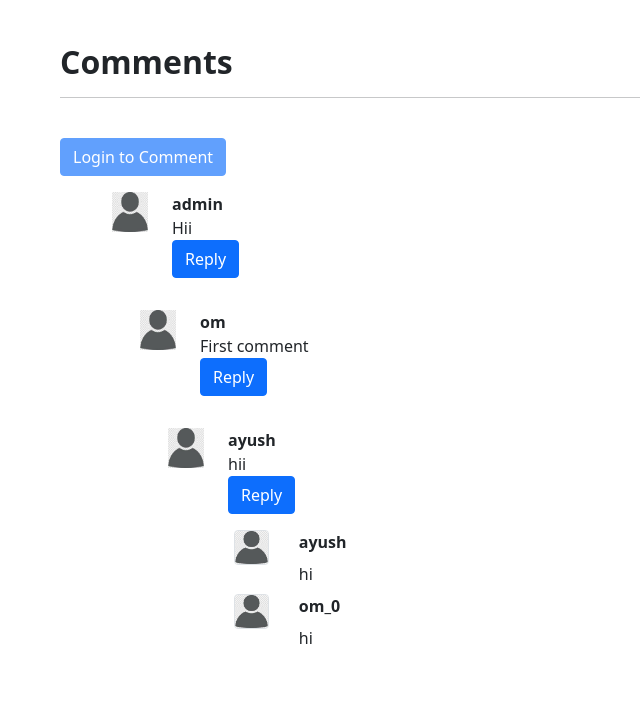
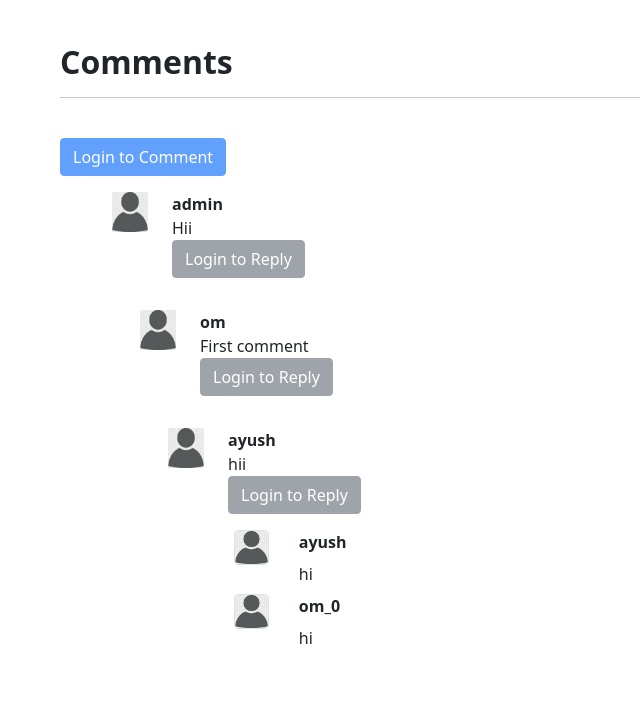
Before and after one commit to ayushagarwal210/dailyneeds, a Django app: a page that uses home/templates/home/item.html in a window 1280 px wide. Shown: the part 1090-1803 px from the top of the page, without its empty margins (0-640 px from the left). Run offline with Django 3.2, Linux system fonts and the light colour scheme; data comes from the database, SQL or seed files in the repository; both versions use the stored data as it was after the commit.

Commit message:
disabled ordering ,commenting without login

```diff
--- a/home/templates/home/cart.html
+++ b/home/templates/home/cart.html
@@ -46,10 +46,14 @@
                     </tfoot>
                 </tbody>
               </table>
+              {% if user.is_authenticated %}
               {% if items|total_cart_price:request.session.cart > 0 %}
               <a href="#" class="btn btn-primary float-right" data-bs-toggle="modal" data-bs-target="#exampleModal">Check-Out</a>
               {% else %}
               <a href="/" class="btn btn-primary float-right">Add Item</a>
+              {% endif %}
+              {% else %}
+              <button type="button" class="btn btn-secondary" disabled>Login to checkout</button>
               {% endif %}
         </div>
     </div>
--- a/home/templates/home/item.html
+++ b/home/templates/home/item.html
@@ -28,7 +28,7 @@
       {% else %}
         <div class="col-12">
 
-          <button type="submit" class="btn btn-primary" disabled="">Login to Comment</button>
+          <button type="submit" class="btn btn-primary" disabled>Login to Comment</button>
         </div>
     {% endif %}
 
@@ -39,9 +39,15 @@
             <div class="col-md-10"><b>{{comment.user.username}}</b><br> {{comment.comment}}
                 <div class="reply mx-0">
                 <p>
+                {% if user.is_authenticated %}
                     <button class="btn btn-primary" type="submit" data-bs-toggle="collapse" data-bs-target="#replybox{{comment.sno}}" aria-expanded="false" aria-controls="replybox{{comment.sno}}">
                       Reply
                     </button>
+                    {% else %}
+                    <button class="btn btn-secondary" disabled >
+                      Login to Reply
+                    </button>
+                    {% endif %}
                   </p>
                   <div class="collapse" id="replybox{{comment.sno}}">
                         <form class="row g-3" action="/itemcomment" method="post">
```
Also changed, not shown: db.sqlite3.
